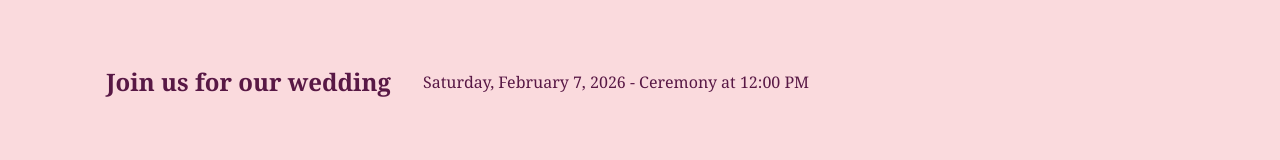
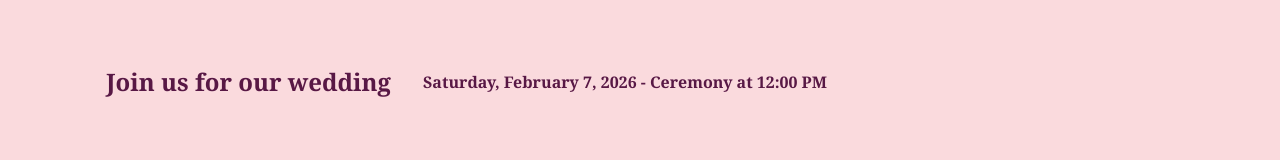
Before and after one commit to Kenny-Dobkin/Jenn_and_Ken_wedding_site, a plain HTML site: page index.html in a window 1280 px wide. Shown: the part 146-306 px from the top of the page. Drawn offline with Linux system fonts and the light colour scheme.

Commit message:
Bold the wedding ceremony date in index.html

```diff
--- a/index.html
+++ b/index.html
@@ -29,7 +29,7 @@
         <section id="hero" class="hero">
             <div class="container hero-inner">
                 <h2>Join us for our wedding</h2>
-                <p>Saturday, February 7, 2026 - Ceremony at 12:00 PM</p>
+                <p><strong>Saturday, February 7, 2026 - Ceremony at 12:00 PM</strong></p>
             </div>
         </section>
 
```
